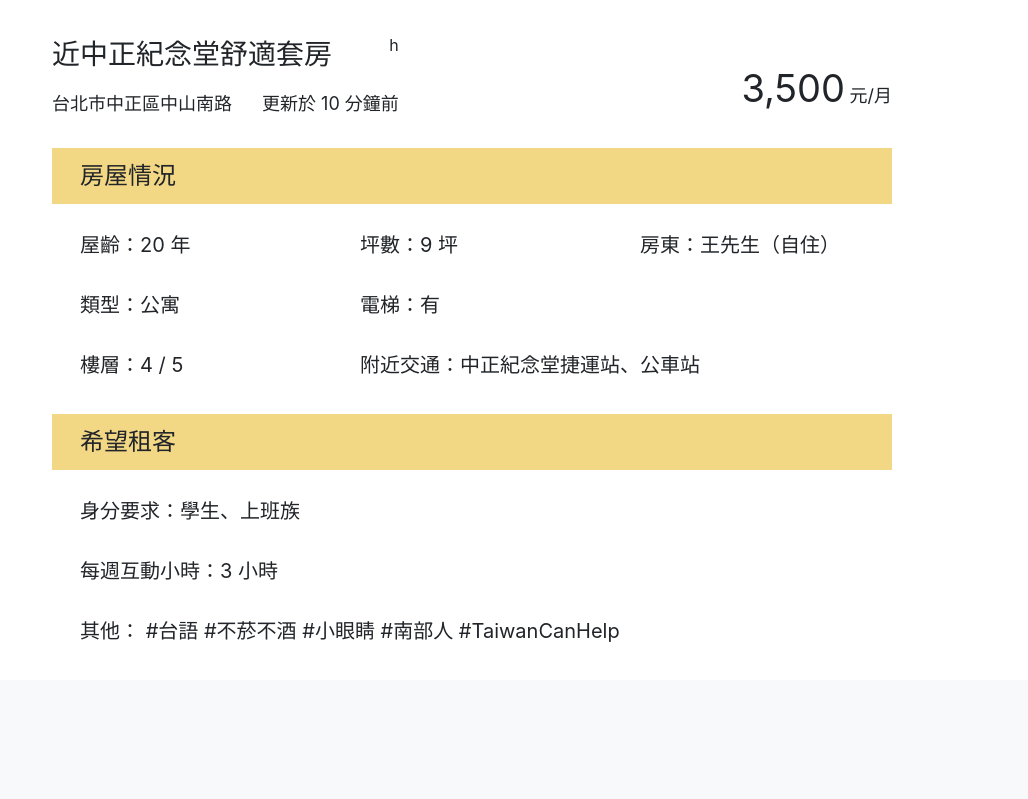
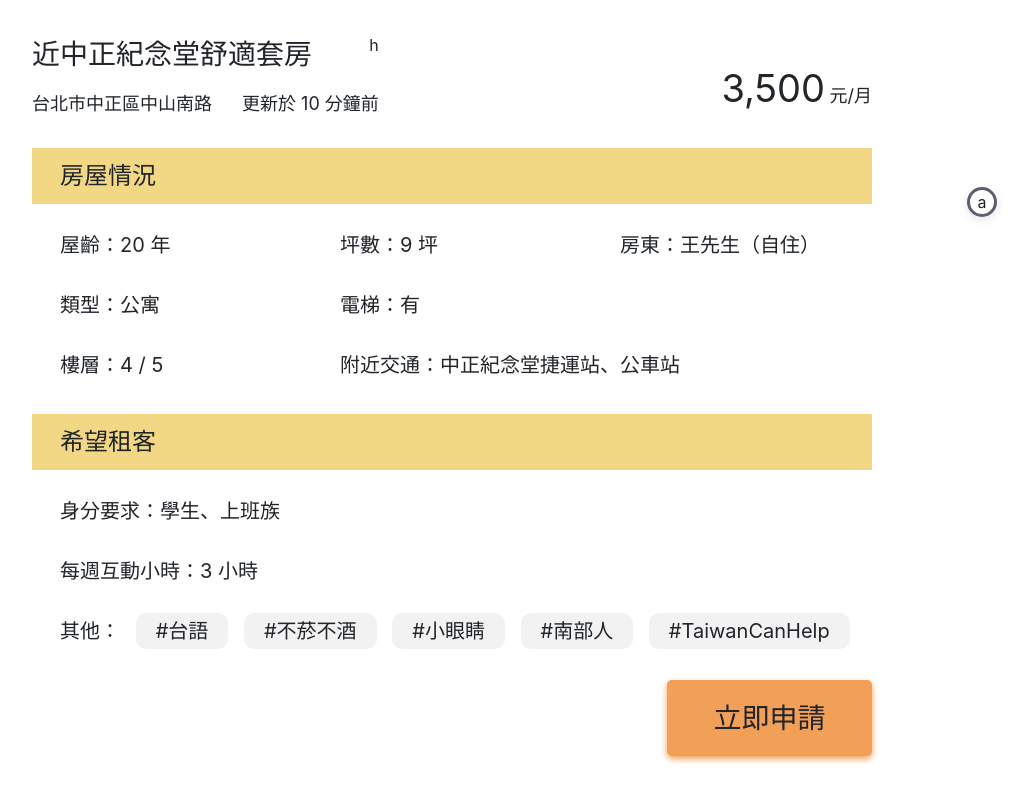
Before and after one commit to jimmyliaoviva/cohousing, a Django app: page /houseDetail in a window 1280 px wide. Shown: the part 451-1250 px from the top of the page, without its empty margins (188-1216 px from the left). Before the commit the page ends 1093 px from the top, so only its background shows below. Run offline with Django 3.2, Linux system fonts and the light colour scheme; some libraries are stand-ins or nearby versions.

```diff
--- a/static/css/houseDetail.css
+++ b/static/css/houseDetail.css
@@ -1,6 +1,34 @@
+.detailPage {
+	display: flex;
+	justify-content: space-around;
+}
+.leftSection {
+	float: left;
+	width: 500px;
+}
+.rightSection {
+	float: right;
+	display: flex;
+	align-items: center;
+	justify-content: center;
+	width: 500px;
+}
+.topButton {
+	width: 30px;
+	height: 30px;
+	background: #FFFFFF;
+	box-shadow: 0px 3px 10px #0000001A;
+	border: 3px solid #444059D9;
+	border-radius: 50%;
+	display: flex;
+	align-items: center;
+	justify-content: center;
+
+}
 .houseDetailPage {
 	display: table;
 	margin: 0 auto;
+	padding: 0px;
 	list-style: none;
 }
 .picMapBlock {
@@ -89,3 +117,24 @@ tr {
 .houseStateTable {
 	width: 840px;
 }
+.hashtag {
+	padding: 6px 20px;
+	margin-left: 10px;
+	height: 42px;
+	background: #F2F2F2;
+	border-radius: 10px;
+	font-size: 20px;
+}
+.apply {
+	width: 205px;
+	height: 76px;
+	background: #F2A057;
+	box-shadow: 0px 3px 6px #F2A057;
+	border-radius: 5px;
+	font-size: 28px;
+	float: right;
+	display: flex;
+	align-items: center;
+	justify-content: center;
+	margin-bottom: 43px;
+}
--- a/templates/houseDetail.html
+++ b/templates/houseDetail.html
@@ -7,6 +7,9 @@
 	<link rel="stylesheet" href="/static/css/houseDetail.css">
 {% endblock %}
 {% block content %}
+<div class="detailPage">
+	<div class="leftSection"></div>
+	<div class="middleSection">
 		<ul class="houseDetailPage">
 			<li class="picMapBlock">
 				<div id="carouselExampleIndicators" class="carousel slide" data-ride="carousel" data-interval="3000">
@@ -91,14 +94,20 @@
 					<tr>
 						<td class="tableThirdLine">
 							<span>其他：</span>
-					<span>#台語</span>
-					<span>#不菸不酒</span>
-					<span>#小眼睛</span>
-					<span>#南部人</span>
-					<span>#TaiwanCanHelp</span>
+							<span class="hashtag">#台語</span>
+							<span class="hashtag">#不菸不酒</span>
+							<span class="hashtag">#小眼睛</span>
+							<span class="hashtag">#南部人</span>
+							<span class="hashtag">#TaiwanCanHelp</span>
 						</td>
 					</tr>
 				</table>
 			</li>
+			<li class="apply">立即申請</li>
 		</ul>
+	</div>
+	<div class="rightSection">
+		<div class="topButton">a</div>
+	</div>
+</div>
 {% endblock %}
```
Lines whose indentation alone changed are shown as unchanged.
